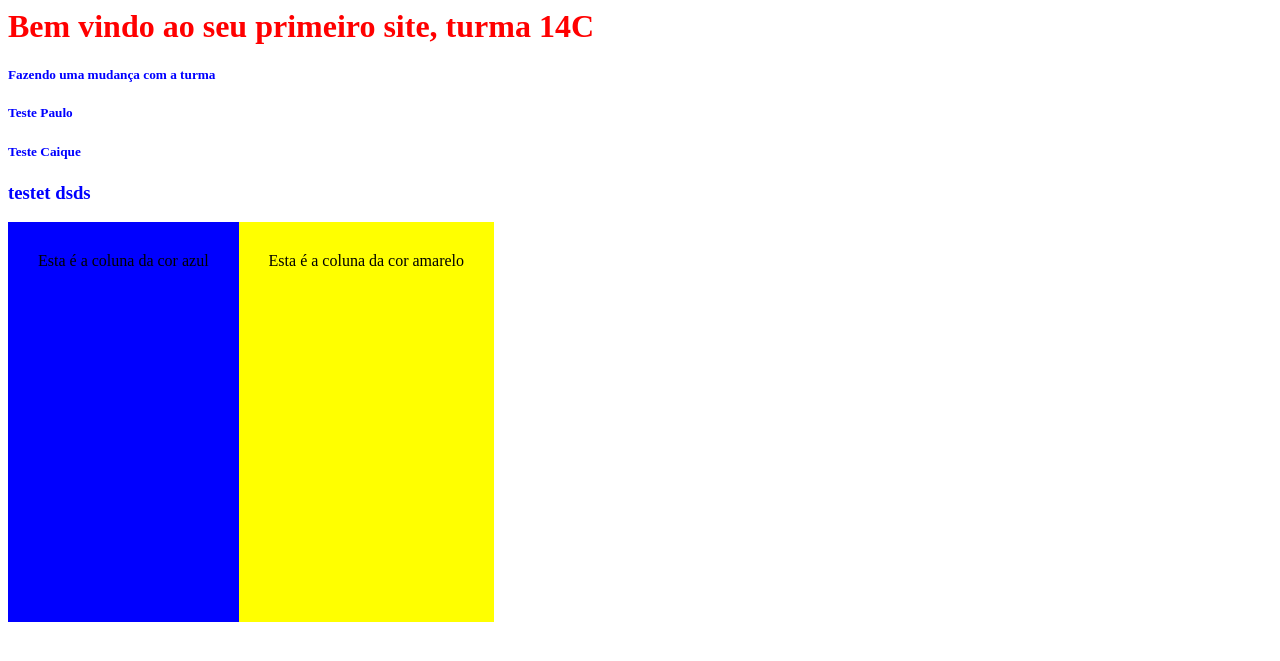
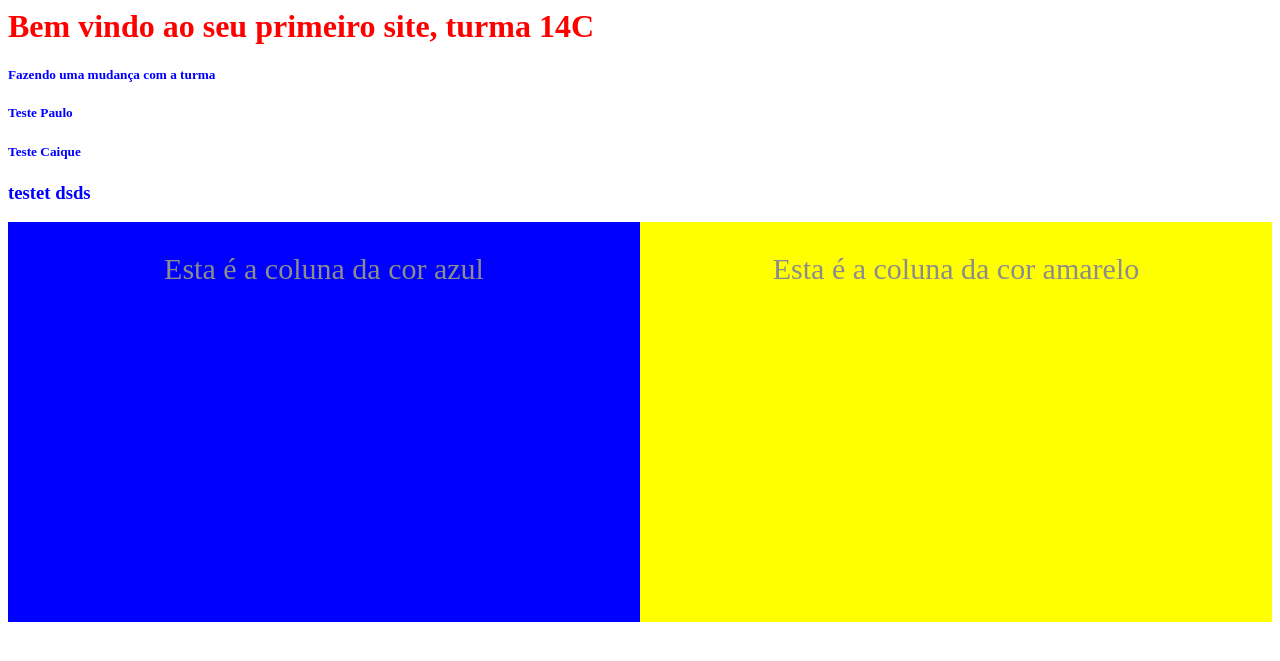
Before and after one commit to Didox/itau-turma14c, a PHP site: page / in a window 1280 px wide. Shown: the top 661 px of the page. Run offline with PHP 8.4, Linux system fonts and the light colour scheme.

Commit message:
atualizando dados do site

```diff
--- a/index.php
+++ b/index.php
@@ -4,11 +4,11 @@
 <h5 style="color: blue">Teste Caique</h5>
 <h3 style="color: blue">testet dsds </h3>
 
-<div style="display:flex; height: 400px; width:100%">
-  <div style="background-color: blue;padding: 30px;text-align:center">
+<div style="display:flex;height: 400px;width:100%;color: #8c8c8c;font-size: 30px;">
+  <div style="background-color: blue;padding: 30px;text-align:center;width: 50%;">
     Esta é a coluna da cor azul
   </div>
-  <div style="background-color: yellow;padding: 30px;text-align:center">
+  <div style="background-color: yellow;padding: 30px;text-align:center;width: 50%;">
     Esta é a coluna da cor amarelo
   </div>
 </div>
```
